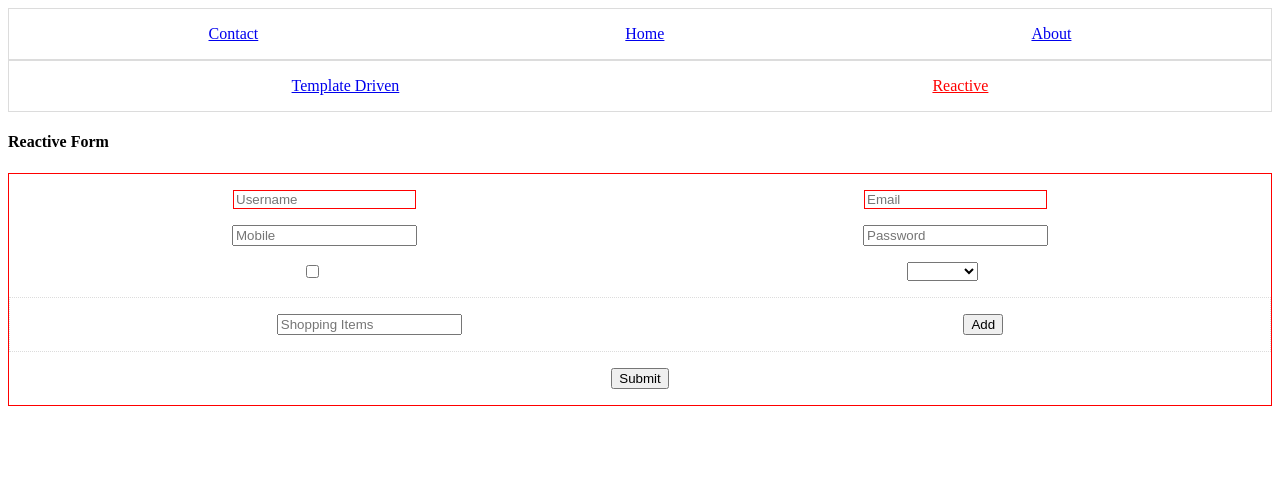
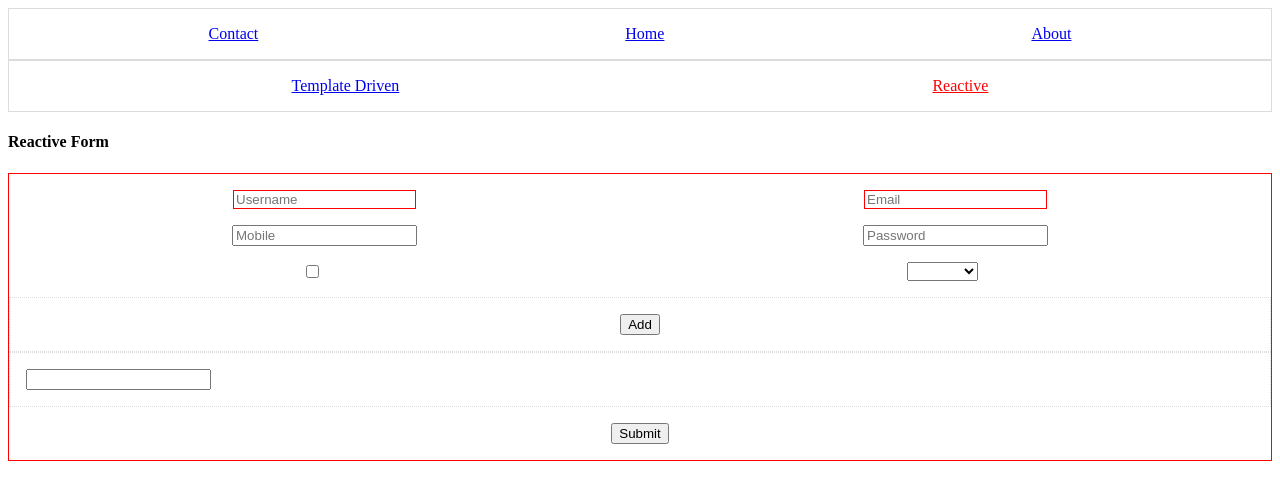
Before and after one commit to aniruddhha/angular, an Angular app in the folder ang-app/: page /rct in a window 1280 px wide. Both pictures are taken after a click on the button "Add". Shown: the top 500 px of the page. Built offline with nearby package versions, Linux system fonts and the light colour scheme.

Commit message:
forms : dynamic forms

```diff
--- a/ang-app/src/app/rect-form/rect-form.component.html
+++ b/ang-app/src/app/rect-form/rect-form.component.html
@@ -21,8 +21,12 @@
         </select>
     </div>
     <div class="frm brd pd">
-        <input type="text" placeholder="Shopping Items">
-        <input type="button" value="Add">
+        <input type="button" value="Add" (click)="addItem()">
+    </div>
+    <div class="brd pd" formArrayName="items">
+        <div *ngFor="let it of dynItms().controls; let id = index">
+            <input type="text" [formControlName]="id">
+        </div>
     </div>
     <div class="frm mg">
         <input type="submit">
--- a/ang-app/src/app/rect-form/rect-form.component.ts
+++ b/ang-app/src/app/rect-form/rect-form.component.ts
@@ -1,5 +1,5 @@
 import { Component, OnInit } from '@angular/core';
-import { FormBuilder, FormControl, FormGroup, Validators } from '@angular/forms';
+import { FormArray, FormBuilder, FormControl, FormGroup, Validators } from '@angular/forms';
 
 @Component({
   selector: 'app-rect-form',
@@ -24,7 +24,9 @@ export class RectFormComponent implements OnInit {
       mobile: this.fb.control('', Validators.required),
       password: this.fb.control('', Validators.required),
       device: this.fb.control('', Validators.required),
-      dvType: this.fb.control('', Validators.required)
+      dvType: this.fb.control('', Validators.required),
+      items: this.fb.array([
+      ])
     });
   }
 
@@ -39,4 +41,12 @@ export class RectFormComponent implements OnInit {
   ctrl(nm: string): FormControl {
     return this.fg.get(nm) as FormControl // recommended approach
   }
+
+  dynItms(): FormArray {
+    return this.fg.get('items') as FormArray
+  }
+
+  addItem() {
+    this.dynItms().push(this.fb.control('', Validators.required))
+  }
 }
```
